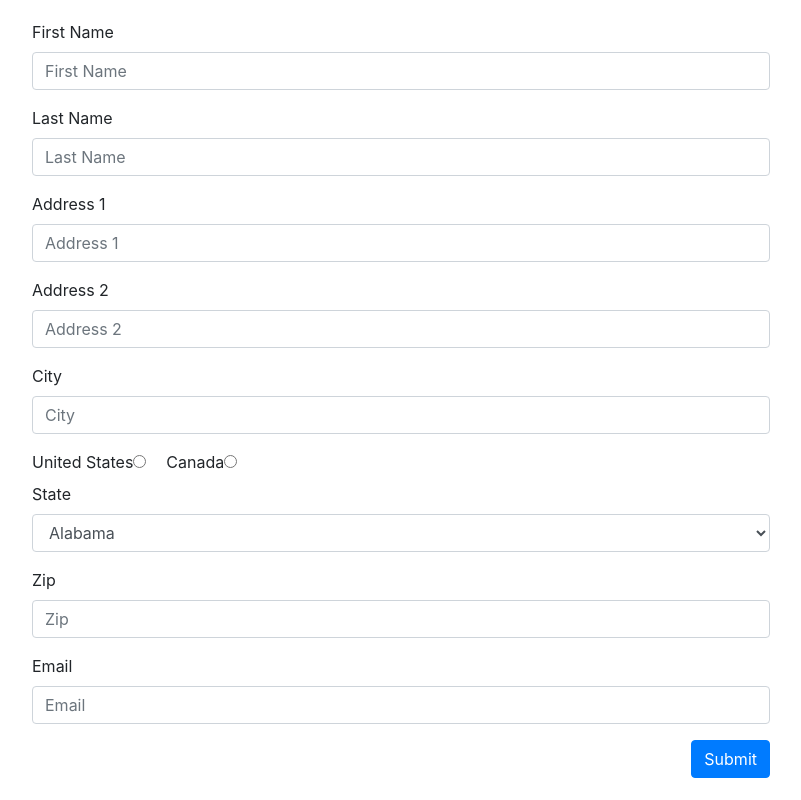
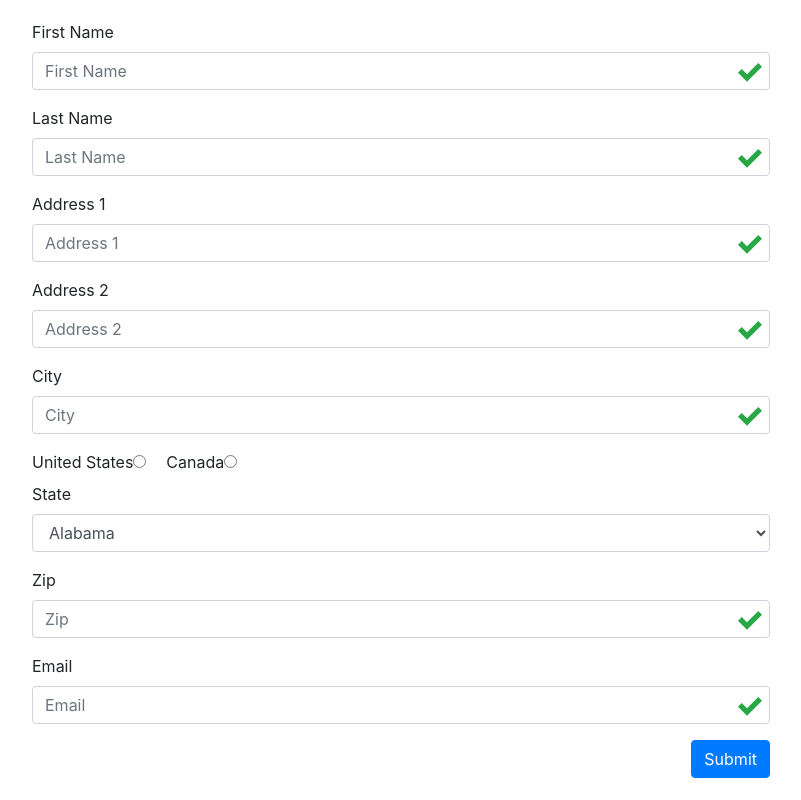
Before and after one commit to mastermalone/redux-address-form, a React (Create React App) app in the folder address-form/: page / in a window 1280 px wide. Shown: the whole page, without its empty margins (239-1040 px from the left). Built offline with nearby package versions, Linux system fonts and the light colour scheme.

Commit message:
Moved uneeded reducers and action creators for the custom validation scripts.  Added checkmark svg.

```diff
--- a/address-form/package.json
+++ b/address-form/package.json
@@ -13,6 +13,7 @@
     "react-redux": "^6.0.1",
     "react-scripts": "2.1.8",
     "redux": "^4.0.1",
+    "redux-devtools-extension": "^2.13.8",
     "redux-form": "^8.1.0"
   },
   "scripts": {
--- a/address-form/src/App.css
+++ b/address-form/src/App.css
@@ -23,9 +23,23 @@
   color: #61dafb;
 }
 
-/* .form-group {
-  clear: both;
-} */
+form.container {
+  position: relative;
+}
+.form-group {
+  position: relative;
+}
+.has-success .form-control {
+  padding-right: 40px;
+}
+.glyphicon-ok {
+  background: url('./static/media/checkmark.svg') no-repeat;
+  width: 30px;
+  padding:12px;
+  position: absolute;
+  top:40px;
+  right: 2px;
+}
 
 .form-check-label {
   margin-right: 10px;
--- a/address-form/src/App.js
+++ b/address-form/src/App.js
@@ -2,8 +2,8 @@ import React, { Component } from "react";
 import AddressForm from "./components/addressForm/AddressFormContainer";
 import axios from "axios";
 import GetStatesActionCreator from "./components/addressForm/GetStatesActionCreator";
-import ValidateAddressFormActionCreator from "./components/addressForm/ValidateAddressFormActionCreator";
-import AddressFormValidation from "./components/addressForm/AddressFormValidation";
+// import ValidateAddressFormActionCreator from "./customValidation/ValidateAddressFormActionCreator";
+// import AddressFormValidation from "./customValidation/CustomAddressFormValidation";
 import "./App.css";
 import "jquery";
 import "bootstrap";
@@ -14,13 +14,13 @@ class App extends Component {
   submit = values => {
     const formFieldValuesObject = store.getState().form["address-form"].values;
     const formFields = store.getState().form["address-form"].fields;
-    store.dispatch(
-      ValidateAddressFormActionCreator(
-        AddressFormValidation(formFieldValuesObject, formFields)
-      )
-    );
-    console.log("App submitting", values);
-    AddressFormValidation(formFieldValuesObject, formFields);
+    // store.dispatch(
+    //   ValidateAddressFormActionCreator(
+    //     AddressFormValidation(formFieldValuesObject, formFields)
+    //   )
+    // );
+    // console.log("App submitting", values);
+    // AddressFormValidation(formFieldValuesObject, formFields);
     return values;
   };
 
@@ -76,6 +76,7 @@ class App extends Component {
             dropdownData={formattedCountries}
             onChange={this.formOnChange}
             defaultCountry={this.defaultCountry}
+            form="address-form"
           />
         )}
       </div>
--- a/address-form/src/components/addressForm/AddressFormContainer.jsx
+++ b/address-form/src/components/addressForm/AddressFormContainer.jsx
@@ -3,12 +3,10 @@ import { connect } from "react-redux";
 import AddresFields from "../addressForm/AddressFormFields";
 
 class AddressForm extends Component {
-  componentDidMount() {
-    console.log("Form Mounted");
-  }
 
   render() {
     let { ...props } = this.props;
+    console.log('The container props', props)
     return (
       <AddresFields
         onSubmit={props.onSubmit}
--- a/address-form/src/components/addressForm/AddressFormFields.jsx
+++ b/address-form/src/components/addressForm/AddressFormFields.jsx
@@ -7,7 +7,6 @@ import RadioButtonGroup from "../radioButtonGroup/RadioButtonGroup";
 import validate from "../../validation/AddressFormValidation";
 
 let AddressFields = props => {
-  console.log("THE FIELD VAL PROPS", props);
   const {
     handleSubmit,
     onChange,
@@ -138,6 +137,5 @@ AddressFields = connect(state => {
 })(AddressFields);
 
 export default reduxForm({
-  form: "address-form",
   validate
 })(AddressFields);
--- a/address-form/src/components/formInput/FormInput.jsx
+++ b/address-form/src/components/formInput/FormInput.jsx
@@ -9,7 +9,7 @@ const FormInput = ({
   input,
   meta: { touched, error, warning }
 }) => (
-  <div className={className}>
+  <div className={className+' has-success'}>
     <label htmlFor={labelName}>{label}</label>
     <input
       id={labelName}
@@ -19,6 +19,7 @@ const FormInput = ({
       checked={checked}
       className={type === "radio" ? "form-check-label" : "form-control"}
     />
+    {type!== "radio" && <span className="glyphicon glyphicon-ok form-control-feedback"></span>}
     {touched &&
       ((error && <small className="text-danger">{error}</small>) ||
         (warning && <small className="text-warning">{warning}</small>))}
--- a/address-form/src/components/addressForm/ValidateAddressFormActionCreator.js
+++ b/address-form/src/customValidation/ValidateAddressFormActionCreator.js
@@ -1,4 +1,4 @@
-import { VALIDATE_ADDRESS_FORM } from "./AddressFormActions";
+import { VALIDATE_ADDRESS_FORM } from "../components/addressForm/AddressFormActions";
 
 const ValidateAddressForm = payload => {
   return {
--- a/address-form/src/components/addressForm/ValidateAddressFormReducer.js
+++ b/address-form/src/customValidation/ValidateAddressFormReducer.js
@@ -1,4 +1,4 @@
-import { VALIDATE_ADDRESS_FORM } from "./AddressFormActions";
+import { VALIDATE_ADDRESS_FORM } from "../components/addressForm/AddressFormActions";
 
 const initialState = {
   validatedaddressFormFields: {}
--- a/address-form/src/rootReducer/rootReducer.js
+++ b/address-form/src/rootReducer/rootReducer.js
@@ -1,7 +1,7 @@
 import { combineReducers } from "redux";
 import { reducer as formReducer } from "redux-form";
 import GetStatesReducer from "../components/addressForm/GetStatesReducer";
-import ValidateAddressFormReducer from "../components/addressForm/ValidateAddressFormReducer";
+import ValidateAddressFormReducer from "../customValidation/ValidateAddressFormReducer";
 
 const RootReducer = combineReducers({
   GetStatesReducer,
--- a/address-form/src/store/store.js
+++ b/address-form/src/store/store.js
@@ -1,6 +1,10 @@
 import { createStore } from "redux";
+import { composeWithDevTools } from 'redux-devtools-extension';
 import RootReducer from "../rootReducer/rootReducer";
 
-const store = createStore(RootReducer);
+const store = createStore(
+  RootReducer,
+  window.__REDUX_DEVTOOLS_EXTENSION__ && window.__REDUX_DEVTOOLS_EXTENSION__()
+  );
 
 export default store;
```
Also changed, not shown: address-form/src/customValidation/CustomAddressFormValidation.js (renamed from address-form/src/components/addressForm/AddressFormValidation.js), address-form/src/static/media/checkmark.svg (added), 1 other file (tests, documents, lock files or other folders).
